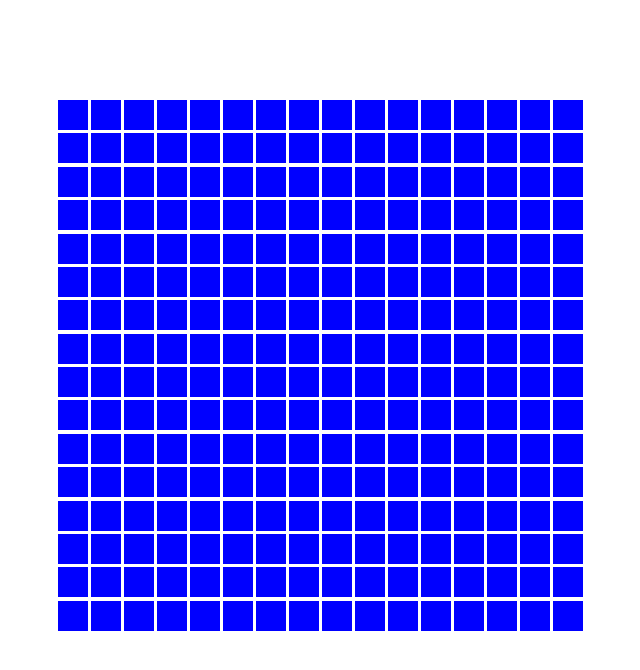
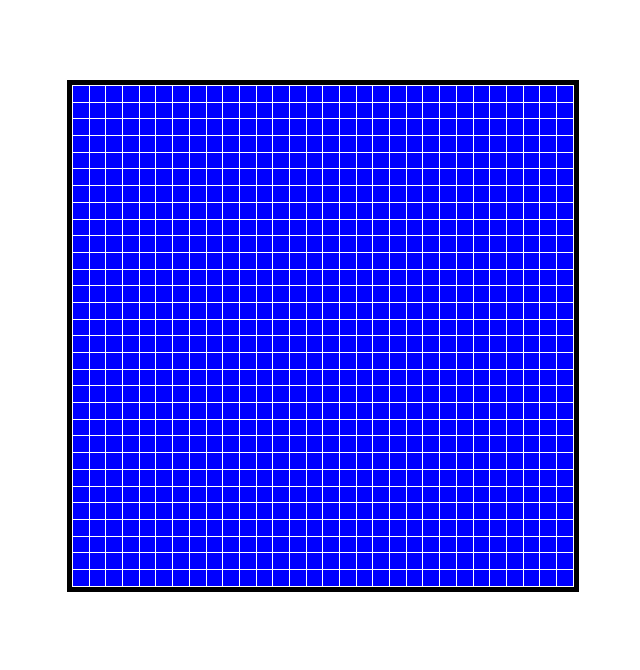
Before and after one commit to ismailcakmak/odin-projects, a plain HTML site: page odin-sketch-pad/index.html in a window 1280 px wide. Shown: the whole page, without its empty margins (317-957 px from the left). Drawn offline with Linux system fonts and the light colour scheme.

Commit message:
variables embed into code

```diff
--- a/odin-sketch-pad/script.js
+++ b/odin-sketch-pad/script.js
@@ -1,11 +1,17 @@
 
-function createGrid(container, tileNumbySide) {
+function createGrid(container, tileNumbySide, tileDimension) {
+
     for(let i=0; i<Math.pow(tileNumbySide,2); i++) {
         const tile = document.createElement("div");
+
         tile.classList.add("tile");
+        tile.style.height=`${tileDimension}px`;
+        tile.style.width=`${tileDimension}px`;
+
         container.appendChild(tile);
     }
 }
+
 
 function applyHoveringEffect(hoveringEffect){
 
@@ -21,12 +27,32 @@ function hoveringEffect(tile){
     tile.classList.add("hovered-tile");
 }
 
+function calculateTileDim(totalGridwidht,tileNumbySide, gapBtwTiles) {
+
+    let totalTileWidhtBySide = totalGridwidht-((tileNumbySide-1)*gapBtwTiles)
+    let onetileWidht = totalTileWidhtBySide/tileNumbySide;
+
+    return onetileWidht
+}
+
+function calculateGapBtwTiles(tileNumbySide){
+    gapBtwTiles = (tileNumbySide>50) ? 0.5 : 1;
+    return gapBtwTiles;
+}
+
 function main() {
 
-    const tileNumbySide = 16; //this means there will be 16x16 of grid
+    const totalGridwidht = 500;
+    const tileNumbySide = 30; //this means there will be 16x16 of grid
+
+    const gapBtwTiles = calculateGapBtwTiles(tileNumbySide);
+
+
+    const tileDimension = calculateTileDim(totalGridwidht, tileNumbySide, gapBtwTiles);
 
     const container = document.querySelector(".container");
-    createGrid(container, tileNumbySide); //this always add to .container div
+    container.style.gap = `${gapBtwTiles}px`;
+    createGrid(container, tileNumbySide, tileDimension); //this always add to .container div
     applyHoveringEffect(hoveringEffect);
 
 }
--- a/odin-sketch-pad/styles.css
+++ b/odin-sketch-pad/styles.css
@@ -6,21 +6,22 @@
 body {
     display: flex;
     justify-content: center;
-    margin-top: 100px;
+    margin-top: 80px;
 }
 
 .container {
     display: flex;
     flex-wrap: wrap;
-    gap: 3px;
-    height: 531px;
-    width: 531px;
+    height: 500px;
+    width: 500px;
+    border: 5px solid black;
+    padding: 1px;
 
 }
 
 .tile {
-    height: 30px;
-    width: 30px;
+    height: 28.43px;
+    width: 28.43px;
     background-color: blue;
 }
 
```
